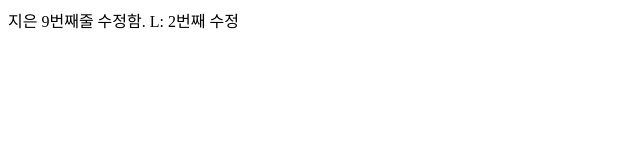
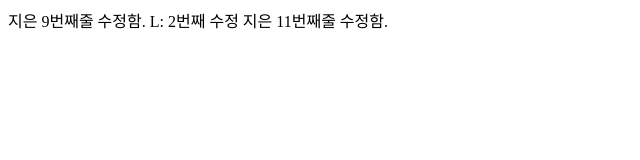
Before and after one commit to kimyouhwa/git_study, a plain HTML site: page right3.html in a window 1280 px wide. Shown: the whole page, without its empty margins (0-640 px from the left). Drawn offline with Linux system fonts and the light colour scheme.

Commit message:
right3파일 지은, 11번째줄 수정

```diff
--- a/right3.html
+++ b/right3.html
@@ -8,5 +8,6 @@
 <body>
 
     지은 9번째줄 수정함. L: 2번째 수정
+    지은 11번째줄 수정함.
 </body>
 </html>
```
